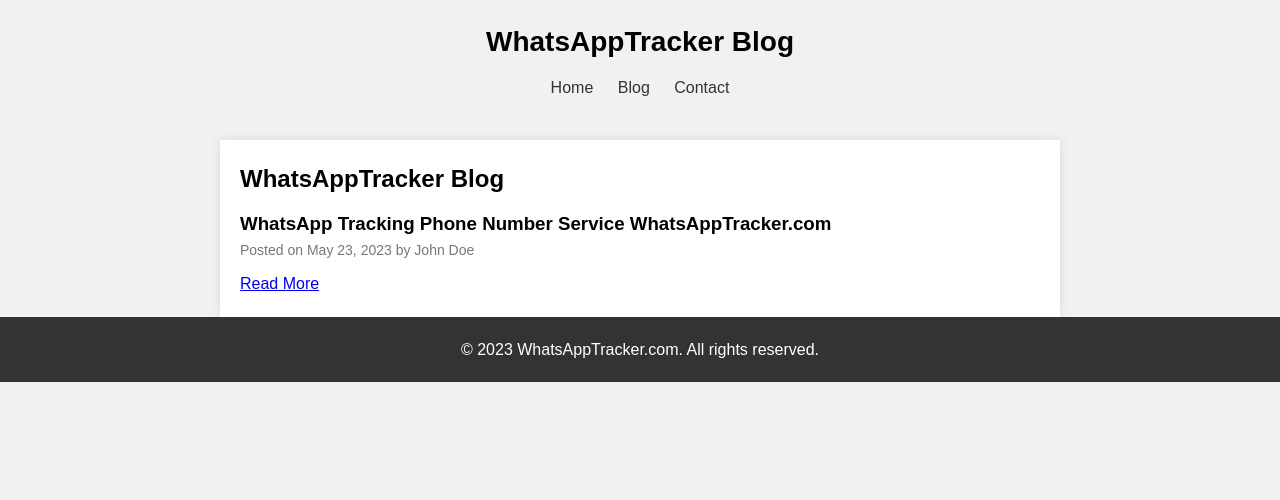
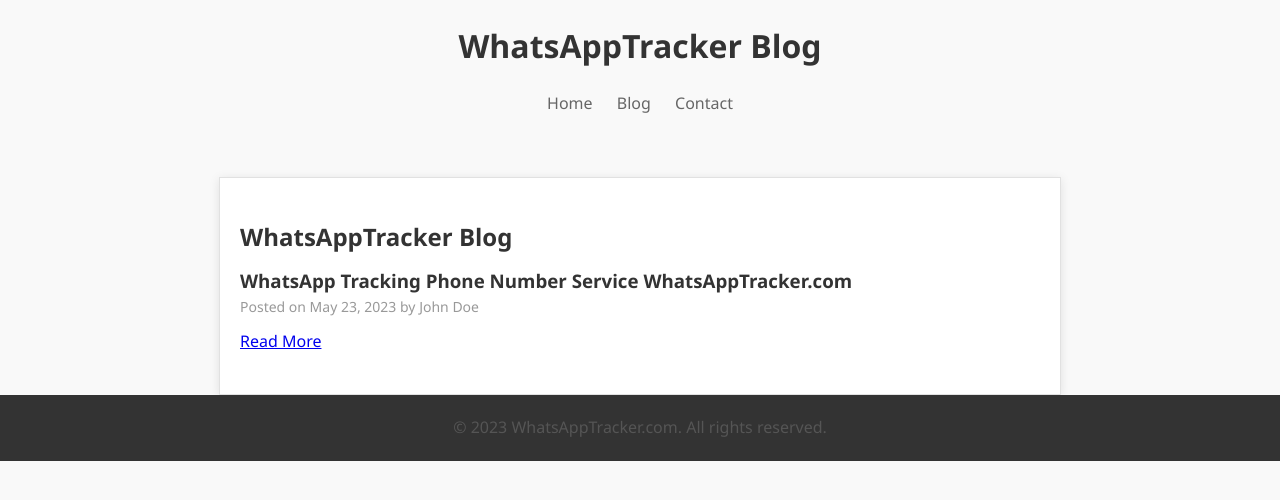
Before and after one commit to torqaine/whatsapptracker.com, a plain HTML site: page blog/index.html in a window 1280 px wide. Drawn offline with Linux system fonts and the light colour scheme.

Commit message:
Update style.css

```diff
--- a/blog/style.css
+++ b/blog/style.css
@@ -11,17 +11,19 @@ li {
 }
 
 body {
-  font-family: Arial, sans-serif;
+  font-family: "Segoe UI", Arial, sans-serif;
   line-height: 1.6;
-  background-color: #f1f1f1;
+  background-color: #f9f9f9;
+  color: #333;
 }
 
 .container {
   max-width: 800px;
   margin: 0 auto;
-  padding: 20px;
+  padding: 40px 20px;
   background-color: #fff;
-  box-shadow: 0 0 10px rgba(0, 0, 0, 0.1);
+  border: 1px solid #e1e1e1;
+  box-shadow: 0 2px 10px rgba(0, 0, 0, 0.1);
 }
 
 header {
@@ -30,14 +32,16 @@ header {
 }
 
 h1 {
-  font-size: 28px;
+  font-size: 32px;
   font-weight: bold;
   margin-bottom: 10px;
+  color: #333;
 }
 
 nav ul {
   list-style-type: none;
   text-align: center;
+  margin-top: 20px;
 }
 
 nav ul li {
@@ -47,26 +51,34 @@ nav ul li {
 
 nav ul li a {
   text-decoration: none;
+  color: #666;
+  font-size: 16px;
+  transition: color 0.3s ease;
+}
+
+nav ul li a:hover {
   color: #333;
-  font-size: 16px;
 }
 
 main {
-  margin-top: 20px;
+  margin-top: 40px;
 }
 
 article {
   margin-bottom: 40px;
+  border-bottom: 1px solid #e1e1e1;
+  padding-bottom: 20px;
 }
 
 h2 {
   font-size: 24px;
   font-weight: bold;
   margin-bottom: 10px;
+  color: #333;
 }
 
 .meta {
-  color: #777;
+  color: #999;
   font-size: 14px;
   margin-bottom: 10px;
 }
@@ -79,13 +91,15 @@ h2 {
 
 p {
   margin-bottom: 10px;
+  color: #555;
 }
 
 blockquote {
   margin: 20px 0;
   padding: 10px 20px;
-  background-color: #f9f9f9;
+  background-color: #f5f5f5;
   border-left: 4px solid #333;
+  color: #777;
 }
 
 blockquote p {
@@ -94,6 +108,7 @@ blockquote p {
 
 blockquote footer {
   font-style: italic;
+  color: #666;
 }
 
 footer {
```
